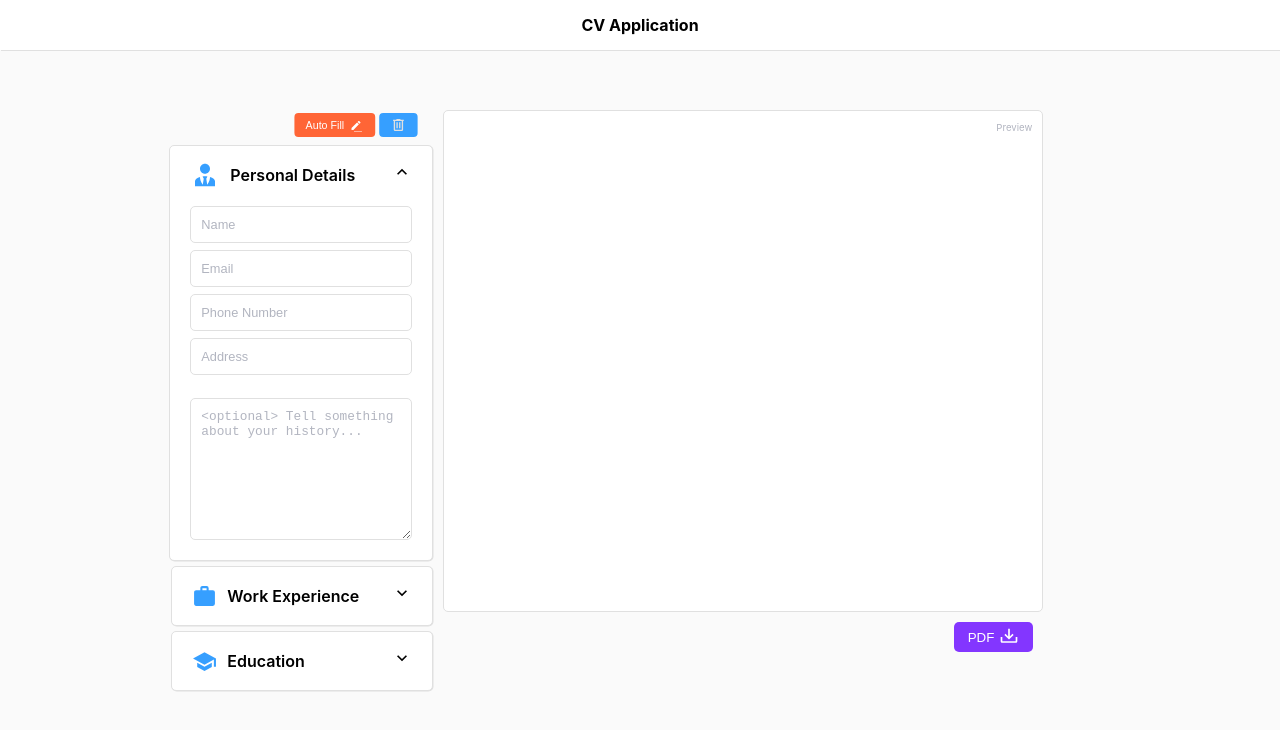
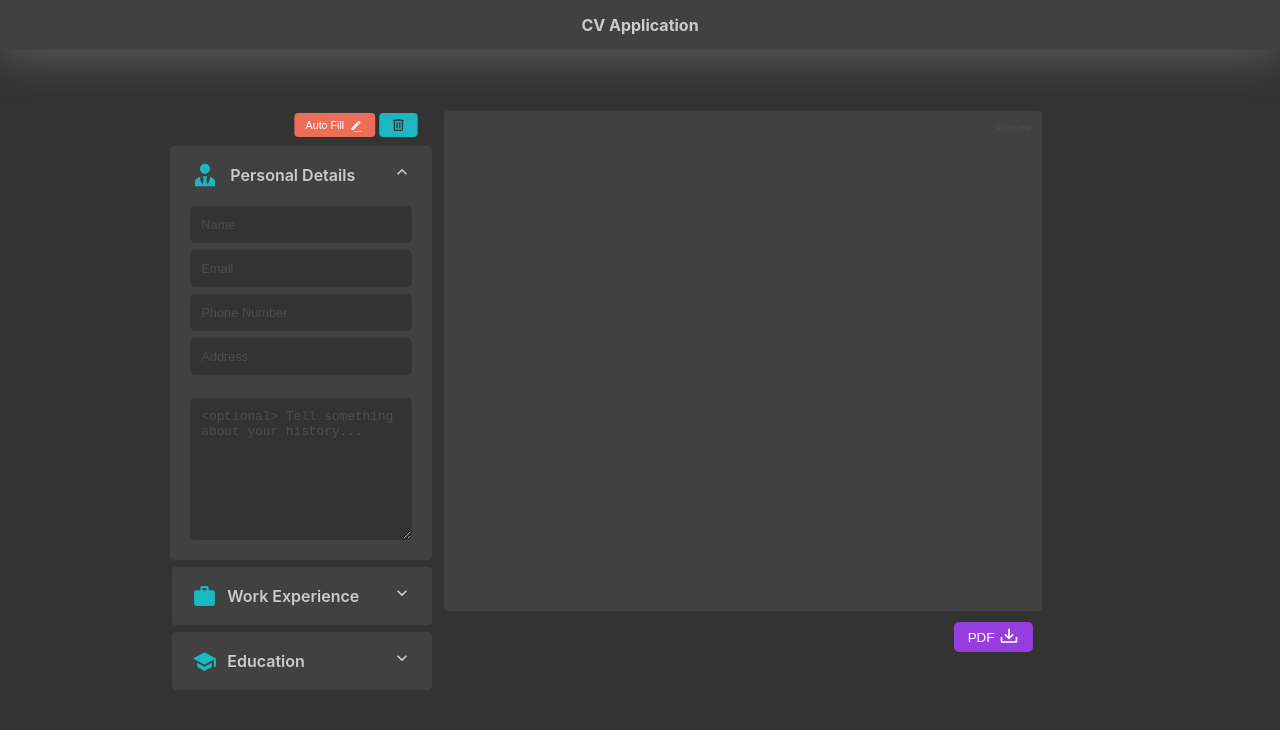
Before and after one commit to maurolps/cv-application, a React (Vite) app: page / in a window 1280 px wide. Shown: the top 730 px of the page. Built offline with nearby package versions, Linux system fonts and the light colour scheme.

Commit message:
Added Dark Mode colors

```diff
--- a/src/index.css
+++ b/src/index.css
@@ -1,13 +1,24 @@
 :root {
-  --primary-color: #369fff;
-  --secondary-color: #ff6536;
-  --background-color: #fafafa;
+  --primary-color: #0cb6c2;
+  --secondary-color: #ff6a50;
+  --background-color: #ffffff;
   --text-color: black;
   --border-color: #e0e0e0;
-  --action-color: #8336ff;
+  --action-color: #963fdf;
   --input-color: #888;
   --input-placeholder-color: #b2b5c0;
-  --card-background-color: white;
+  --card-background-color: #f8f8f8;
+
+  /* dark mode */
+  --primary-color: #1bb7c2;
+  --secondary-color: #ec6e58;
+  --background-color: #333333;
+  --text-color: #cbcbcb;
+  --border-color: #353535;
+  --action-color: #973ddd;
+  --input-color: #707070;
+  --input-placeholder-color: #504c4c;
+  --card-background-color: #414141;
 
   font-family: Inter, system-ui, Avenir, Helvetica, Arial, sans-serif;
   line-height: 1.5;
--- a/src/styles/header.css
+++ b/src/styles/header.css
@@ -5,7 +5,7 @@ header {
   display: flex;
   justify-content: center;
   align-items: center;
-  box-shadow: #e0e0e0 1px 1px;
+  box-shadow: 0px -2px 50px 2px rgba(185, 185, 185, 0.4);
   margin-bottom: 30px;
 }
 
--- a/src/styles/loadCard.css
+++ b/src/styles/loadCard.css
@@ -71,7 +71,7 @@
   border-color: var(--border-color);
   border-width: 1px;
   border-style: solid;
-  background-color: var(--card-background-color);
+  background-color: var(--background-color);
 }
 
 .fields-container input::placeholder, textarea::placeholder {
```
